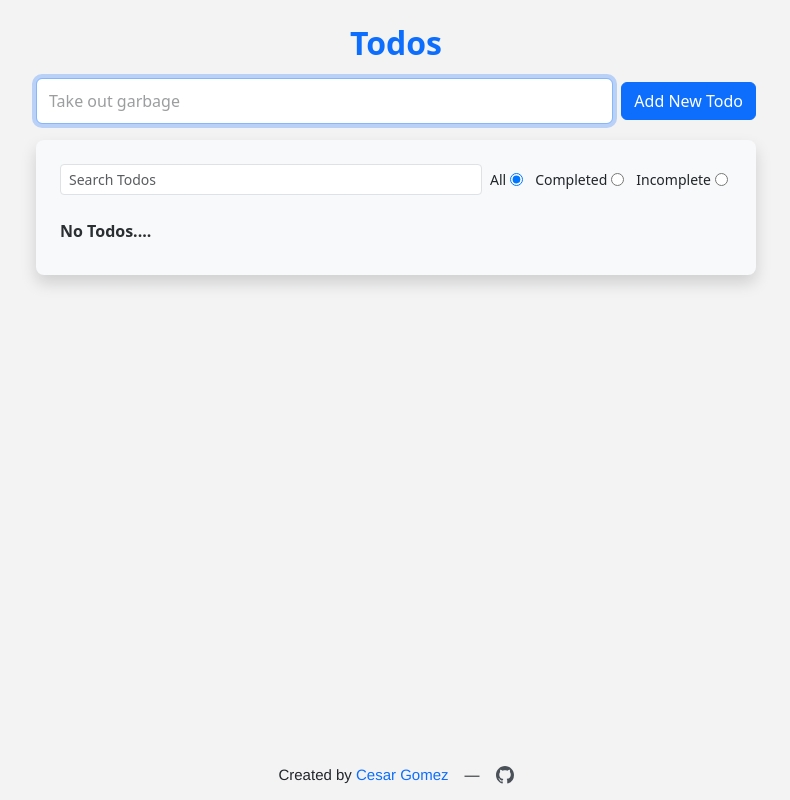
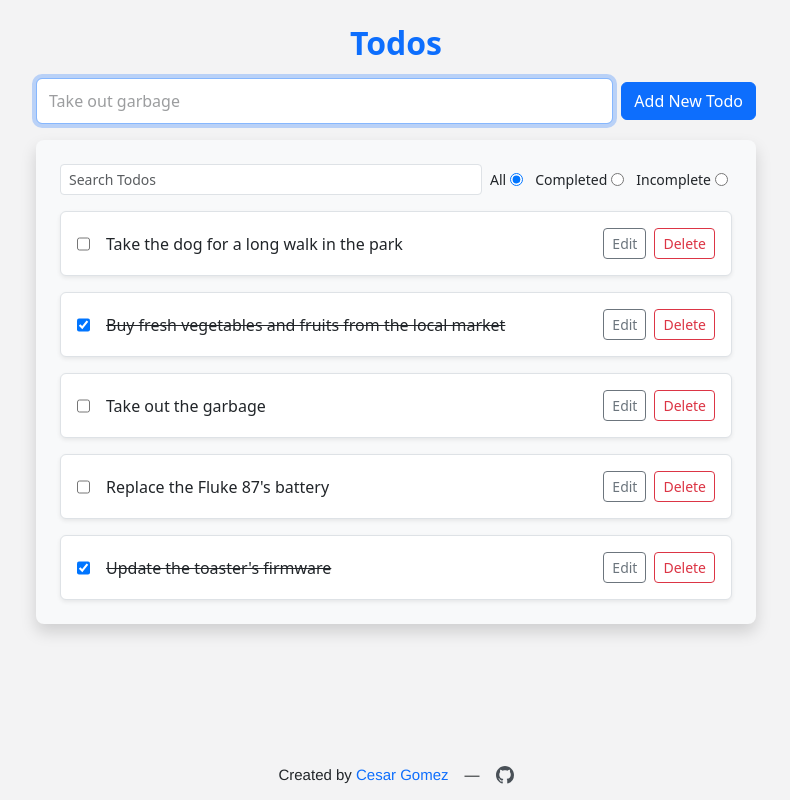
Before and after one commit to csgomez/todos-ts-react-redux, a React (Vite) app: page / in a window 1280 px wide. Shown: the whole page, without its empty margins (244-1034 px from the left). Built offline with nearby package versions, Linux system fonts and the light colour scheme.

Commit message:
Feat - On User's first visit to site, a handful of sample todos will be loaded.

```diff
--- a/src/features/todos/todosSlice.ts
+++ b/src/features/todos/todosSlice.ts
@@ -1,17 +1,12 @@
 import {
   PayloadAction,
   createSelector,
-  // createEntityAdapter,
   createSlice,
   nanoid,
 } from '@reduxjs/toolkit';
 import { TODOS_LOCALSTORAGE_KEY } from '../../config';
 import { RootState } from '../../app/store';
-
-// const todosAdapter = createEntityAdapter<Todo>({
-//   // sort the Todos by dateCreated by default
-//   sortComparer: (a, b) => b.dateCreated.getTime() - a.dateCreated.getTime(),
-// });
+import { sampleTodos } from './utils';
 
 export interface Todo {
   id: string;
@@ -29,15 +24,20 @@ export type TodoDraft = Omit<
 >;
 
 const getStoredTodos = () => {
-  const storedTodos = localStorage.getItem(TODOS_LOCALSTORAGE_KEY) || '[]';
-  const parsedTodos = JSON.parse(storedTodos) as Todo[];
+  const storedTodos = localStorage.getItem(TODOS_LOCALSTORAGE_KEY);
+
+  // if the todo's key doesn't exist => users first visit => load sample todos
+  const parsedTodos =
+    storedTodos === null ? sampleTodos : (JSON.parse(storedTodos) as Todo[]);
 
   return parsedTodos;
 };
 
+const initialState = getStoredTodos();
+
 const todosSlice = createSlice({
   name: 'todos',
-  initialState: getStoredTodos(),
+  initialState,
   reducers: {
     addTodo: (state, action: PayloadAction<TodoDraft>) => {
       const { title } = action.payload;
--- /dev/null
+++ b/src/features/todos/utils.ts
@@ -0,0 +1,53 @@
+import { nanoid } from '@reduxjs/toolkit';
+import { Todo } from './todosSlice';
+
+const nowDate = new Date();
+const now = nowDate.toISOString();
+
+// Create a Date object that is one (1) day older than nowDate
+const beforeDate = new Date(nowDate);
+beforeDate.setDate(nowDate.getDate() - 1);
+const before = beforeDate.toISOString();
+
+export const sampleTodos: Todo[] = [
+  {
+    title: 'Take the dog for a long walk in the park',
+    completed: false,
+    dateCreated: now,
+    dateCompleted: null,
+    dateLastModified: now,
+    id: nanoid(),
+  },
+  {
+    title: 'Buy fresh vegetables and fruits from the local market',
+    completed: true,
+    dateCreated: before,
+    dateCompleted: now,
+    dateLastModified: now,
+    id: nanoid(),
+  },
+  {
+    title: 'Take out the garbage',
+    completed: false,
+    dateCreated: now,
+    dateCompleted: null,
+    dateLastModified: now,
+    id: nanoid(),
+  },
+  {
+    title: "Replace the Fluke 87's battery",
+    completed: false,
+    dateCreated: now,
+    dateCompleted: null,
+    dateLastModified: now,
+    id: nanoid(),
+  },
+  {
+    title: "Update the toaster's firmware",
+    completed: true,
+    dateCreated: before,
+    dateCompleted: now,
+    dateLastModified: now,
+    id: nanoid(),
+  },
+];
```
